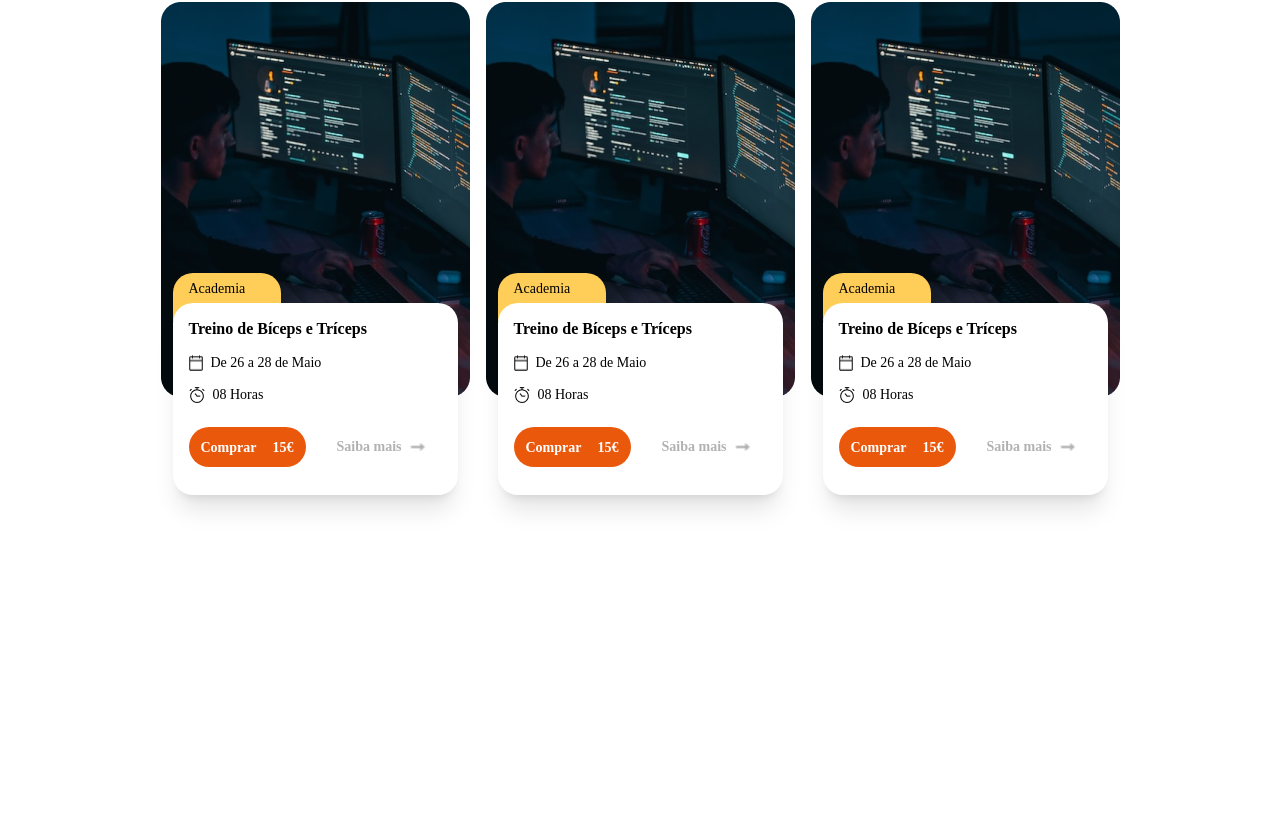
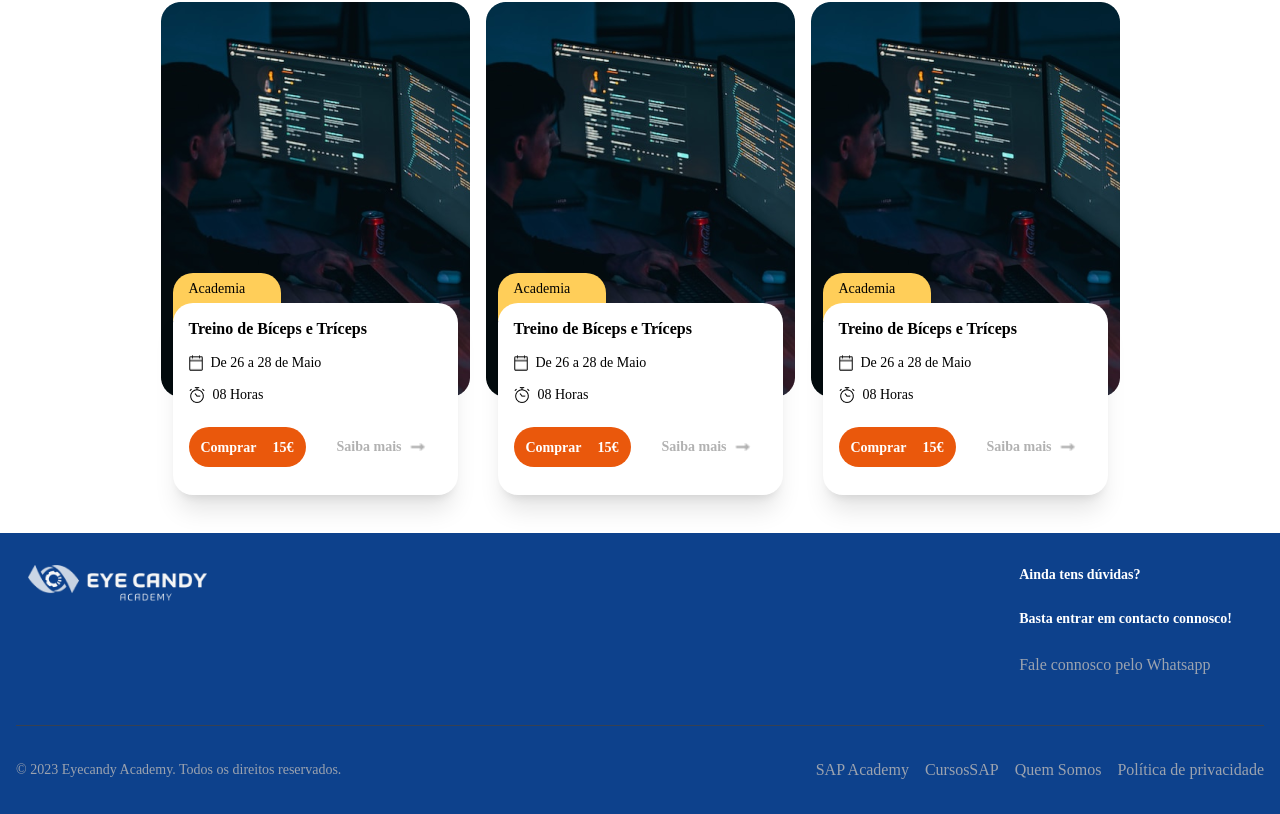
Before and after one commit to victorfulia/agenda-eye-academy, a React (Create React App) app: page / in a window 1280 px wide. Shown: the part 1801-2615 px from the top of the page. Before the commit the page ends 2334 px from the top, so only its background shows below. Built offline with nearby package versions, Linux system fonts and the light colour scheme.

Commit message:
feat: Footer structure

```diff
--- a/src/components/CoursesSchedule/index.tsx
+++ b/src/components/CoursesSchedule/index.tsx
@@ -5,7 +5,7 @@ import CourseCard from "../CourseCard";
 
 const CoursesSchedule: React.FC = () => {
   return (
-    <div className="w-full pt-8 flex-col px-8 absolute">
+    <div className="w-full pt-8 flex-col px-8">
       <div className="mt-20 flex justify-center items-center">
         <span className="not-italic font-medium text-5xl text-black leading-6">
           Agenda de cursos online
--- /dev/null
+++ b/src/components/Footer/index.tsx
@@ -0,0 +1,77 @@
+import React from "react";
+
+// Assets
+import LogoEyeAcademy from "../../assets/imgs/logo-ec-academy.png";
+
+const Footer: React.FC = () => {
+  return (
+    <footer className="bg-[#0D418C]">
+      <div className="mx-auto w-full max-w-screen-xl p-4 py-6 lg:py-8">
+        <div className="md:flex md:justify-between">
+          <div className="mb-6 md:mb-0">
+            <a href="https" className="flex items-center">
+              <img
+                src={LogoEyeAcademy}
+                className="ml-3 h-6 sm:h-9"
+                alt="logo-eye-academy"
+              />
+            </a>
+          </div>
+          <div className="grid grid-cols-2 gap-8 sm:gap-6 sm:grid-cols-1 pr-8">
+            <div>
+              <h2 className="mb-6 text-sm font-semibold text-white">
+                Ainda tens dúvidas?
+              </h2>
+              <h2 className="mb-6 text-sm font-semibold text-white">
+                Basta entrar em contacto connosco!
+              </h2>
+              <ul className="text-gray-400 font-medium">
+                <li className="mb-4">
+                  <a href="https:" className="hover:underline">
+                    Fale connosco pelo Whatsapp
+                  </a>
+                </li>
+              </ul>
+            </div>
+          </div>
+        </div>
+        <hr className="my-6 sm:mx-auto border-gray-700 lg:my-8" />
+        <div className="sm:flex sm:items-center sm:justify-between">
+          <span className="text-sm sm:text-center text-gray-400">
+            © 2023{" "}
+            <a href="https" className="hover:underline">
+              Eyecandy Academy
+            </a>
+            . Todos os direitos reservados.
+          </span>
+          <div className="flex mt-4 space-x-6 sm:justify-center sm:mt-0">
+            <ul className="flex text-gray-400 font-medium">
+              <li className="ml-4">
+                <a href="#www" className="hover:underline">
+                  SAP Academy
+                </a>
+              </li>
+              <li className="ml-4">
+                <a href="#www" className="hover:underline">
+                  CursosSAP
+                </a>
+              </li>
+              <li className="ml-4">
+                <a href="#www" className="hover:underline">
+                  Quem Somos
+                </a>
+              </li>
+              <li className="ml-4">
+                <a href="#www" className="hover:underline">
+                  Política de privacidade
+                </a>
+              </li>
+            </ul>
+          </div>
+        </div>
+      </div>
+    </footer>
+  );
+};
+
+export default Footer;
--- a/src/components/Header/index.tsx
+++ b/src/components/Header/index.tsx
@@ -1,4 +1,6 @@
 import React from "react";
+
+// Assets
 import LogoEyeAcademy from "../../assets/imgs/logo-ec-academy.png";
 import BarraAgenda from "../../assets/imgs/barra-agenda.png";
 import IconArrowRight from "../../assets/imgs/icon-arrow-right.png";
--- a/src/screens/Home/index.tsx
+++ b/src/screens/Home/index.tsx
@@ -2,6 +2,7 @@ import React from "react";
 import Header from "../../components/Header";
 import ActiveCourses from "../../components/ActiveCourses";
 import CoursesSchedule from "../../components/CoursesSchedule";
+import Footer from "../../components/Footer";
 
 const Home: React.FC = () => {
   return (
@@ -9,6 +10,7 @@ const Home: React.FC = () => {
       <Header />
       <ActiveCourses />
       <CoursesSchedule />
+      <Footer />
     </div>
   );
 };
```
